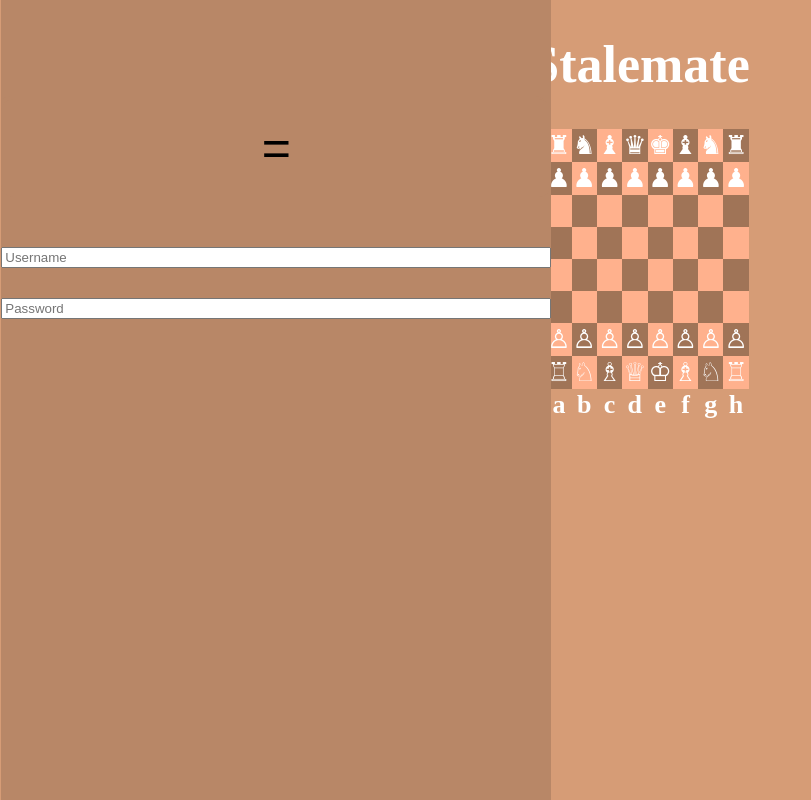
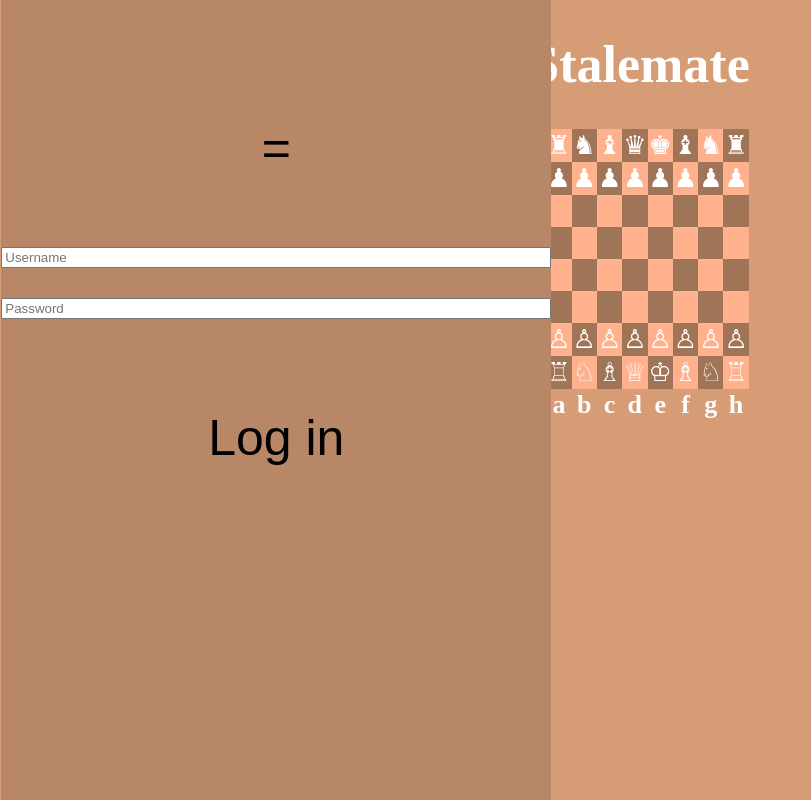
Before and after one commit to DaanSnoeijen/StalemateFrontend, a React (Create React App) app: page / in a window 1280 px wide. Shown: the top 800 px of the page, without its empty margins (0-811 px from the left). Built offline with nearby package versions, Linux system fonts and the light colour scheme.

Commit message:
Login gemaakt

```diff
--- a/src/GameMenu.js
+++ b/src/GameMenu.js
@@ -13,6 +13,11 @@ const GameMenu = () => {
     }
 
     const [username, setUsername] = useState();
+    const [password, setPassword] = useState();
+
+    function LogIn(){
+        console.log({username} + {password});
+    }
 
     return (
         <div>
@@ -25,10 +30,13 @@ const GameMenu = () => {
                     <button onClick={onMenuClickClose}>=</button>
                 </div>
                 <div className="username">
-                    <input type="text" placeholder="Username"></input>
+                    <input type="text" placeholder="Username" onChange={(e) => {setUsername(e.target.value)}}></input>
                 </div>
                 <div className="password">
-                    <input type="text" placeholder="Password"></input>
+                    <input type="text" placeholder="Password" onChange={(e) => {setPassword(e.target.value)}}></input>
+                </div>
+                <div className="login-button">
+                    <button className="buttonLogIn" onClick={LogIn}>Log in</button>
                 </div>
             </div>
         </div>
--- a/src/index.css
+++ b/src/index.css
@@ -82,3 +82,11 @@ button:hover{
   top: 480px;
   z-index: 1;
 }
+
+.login-button{
+  position: relative;
+  display: flex;
+  flex-direction: column;
+  top: 550px;
+  z-index: 1;
+}
```
